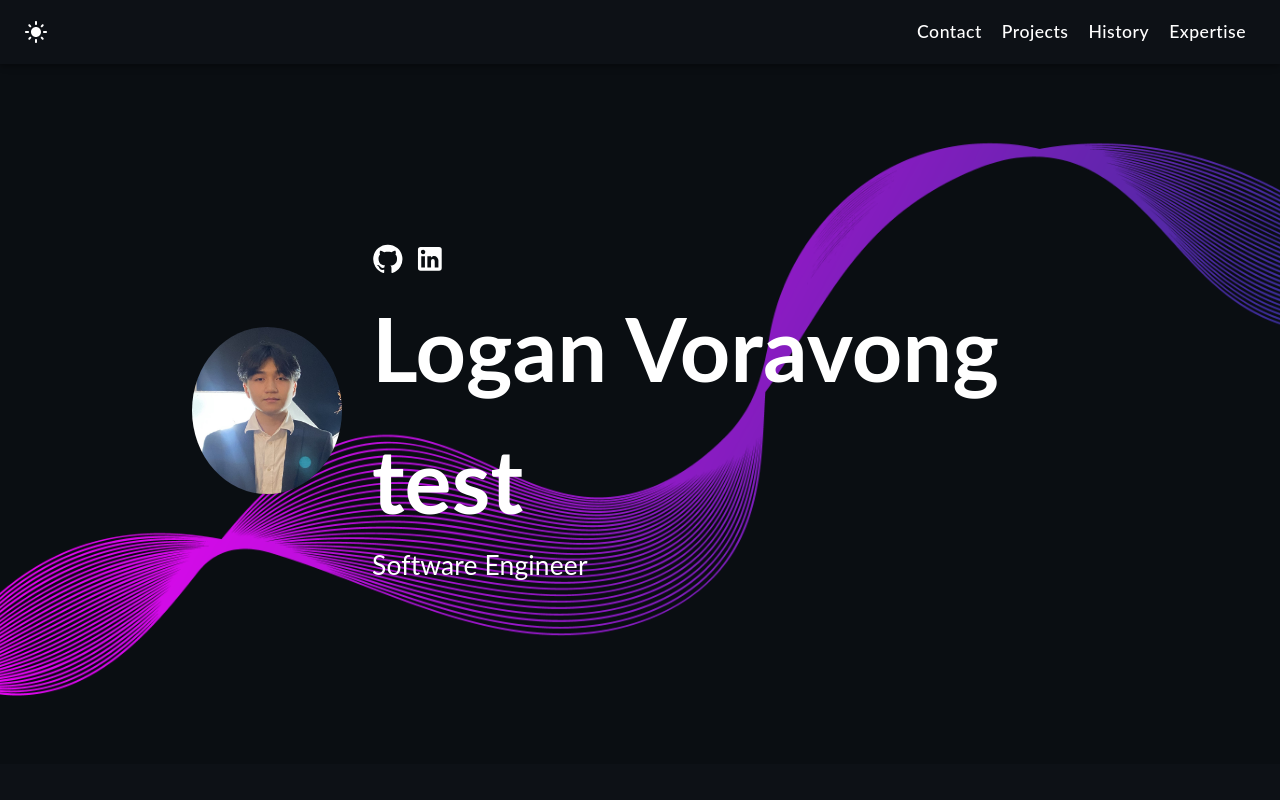
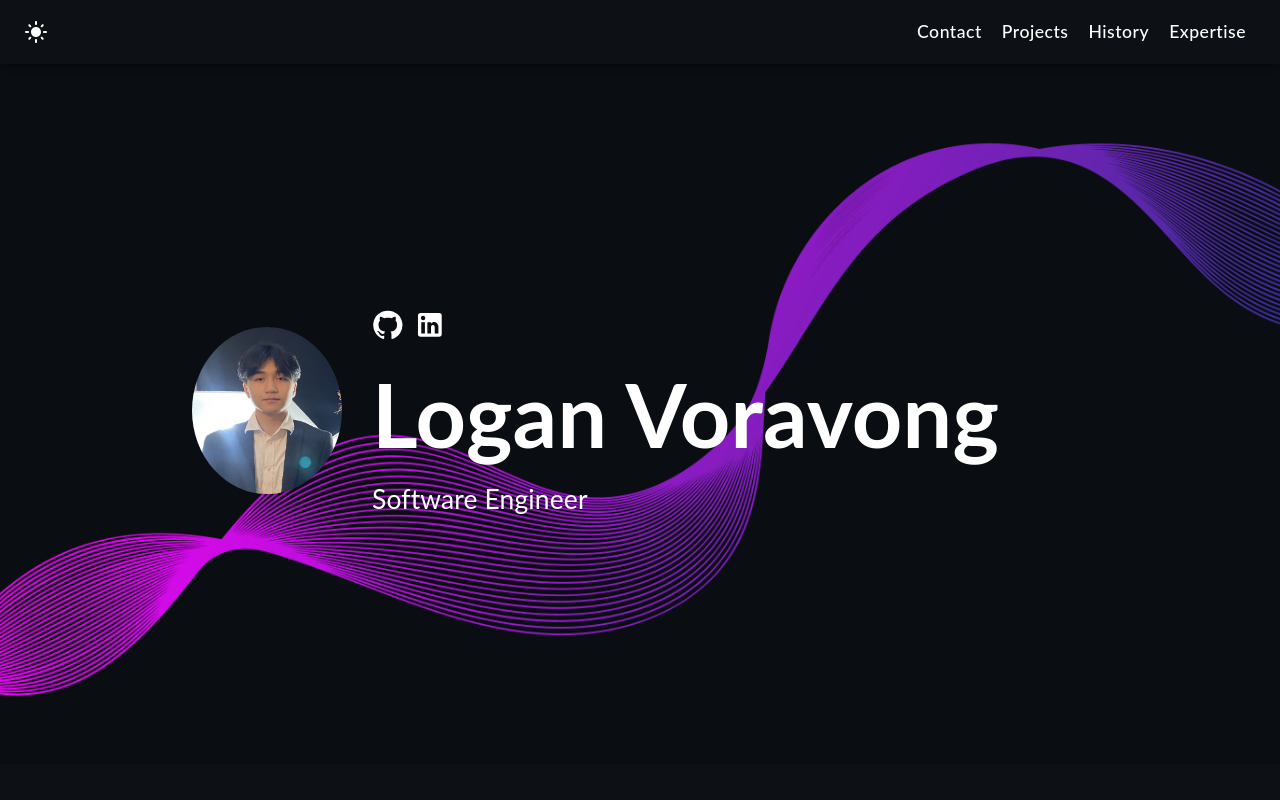
Before and after one commit to Verlias/verlias.github.io, a React (Create React App) app: page / in a window 1280 px wide. Shown: the top 800 px of the page. Built offline with nearby package versions, Linux system fonts and the light colour scheme.

Commit message:
final test

```diff
--- a/src/components/Main.tsx
+++ b/src/components/Main.tsx
@@ -17,7 +17,7 @@ function Main() {
             <a href="https://github.com/Verlias" target="_blank" rel="noreferrer"><GitHubIcon/></a>
             <a href="https://www.linkedin.com/in/loganvoravong/" target="_blank" rel="noreferrer"><LinkedInIcon/></a>
           </div>
-          <h1>Logan Voravong test </h1>
+          <h1>Logan Voravong</h1>
           <p>Software Engineer</p>
 
           <div className="mobile_social_icons">
```
